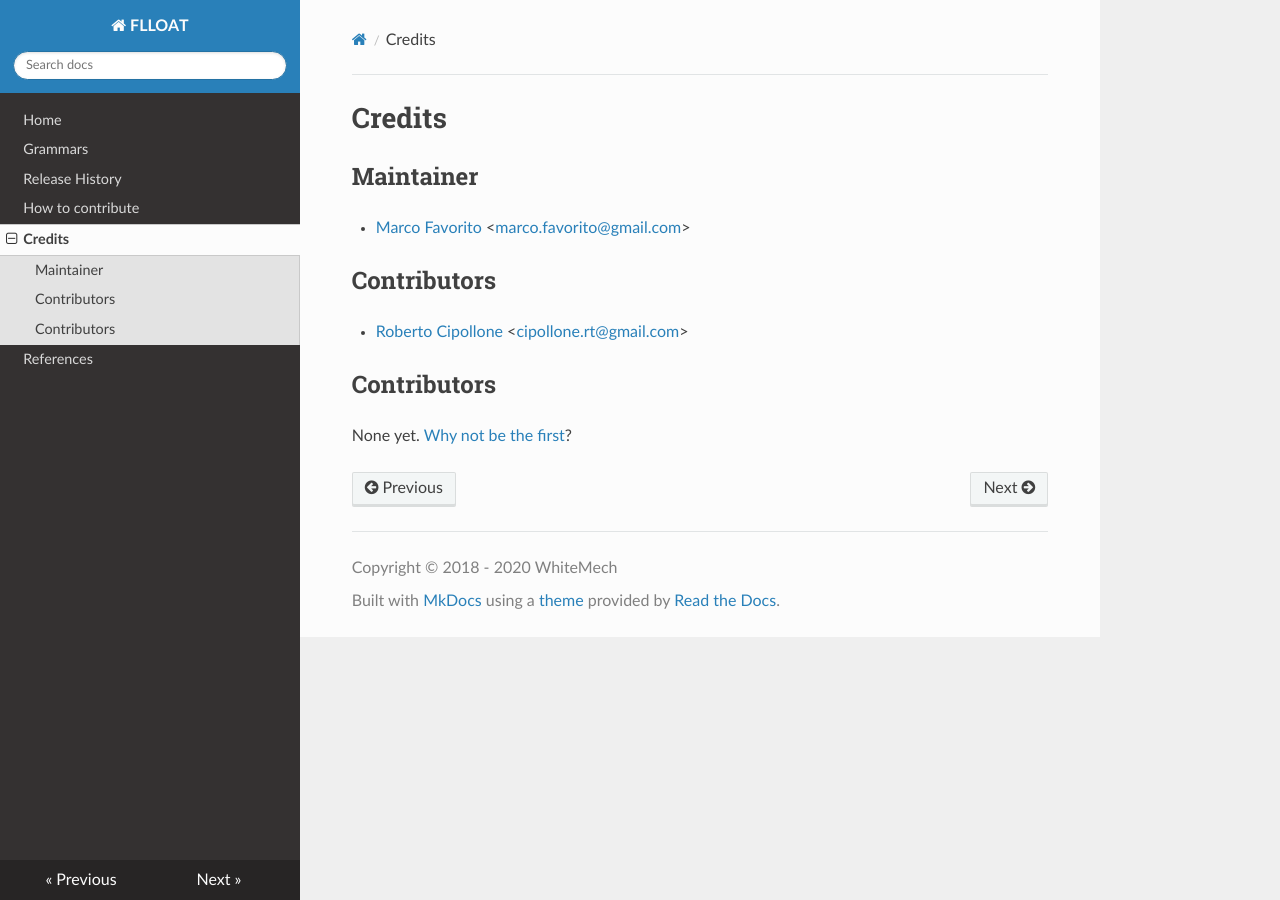
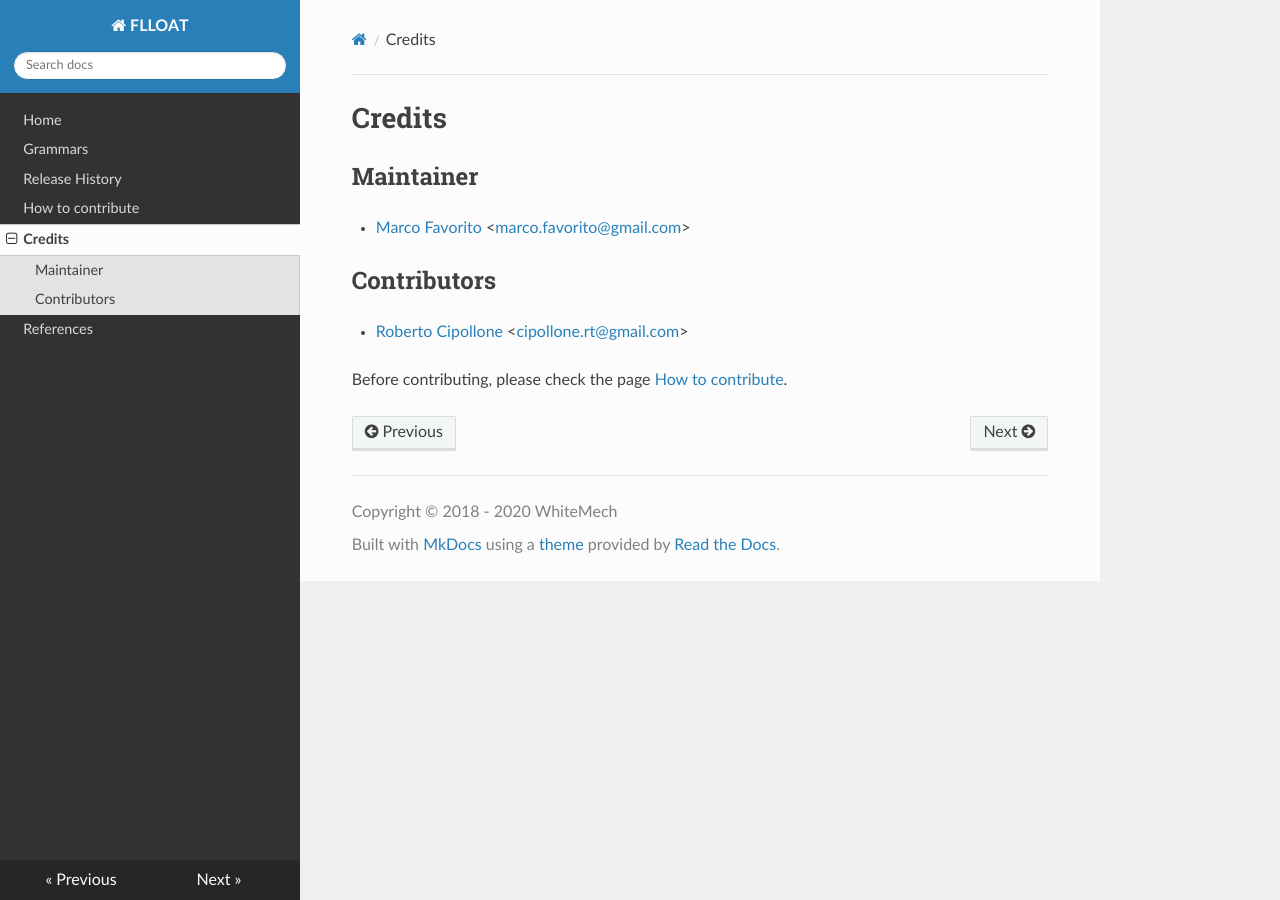
Before and after one commit to whitemech/flloat, an MkDocs documentation site: the page built from docs/authors.md, in a window 1280 px wide. Built offline with MkDocs 1.6.1, drawn with Linux system fonts in a browser that asks for light colours; nearby versions of some CDN libraries.

Commit message:
address PR comment.

```diff
--- a/AUTHORS.md
+++ b/AUTHORS.md
@@ -9,6 +9,4 @@
 * [Roberto Cipollone](https://github.com/cipollone) <[cipollone.rt@gmail.com](mailto:cipollone.rt@gmail.com)>
 
 
-## Contributors
-
-None yet. [Why not be the first](./contributing.md)?
+Before contributing, please check the page [How to contribute](./contributing.md).
```
